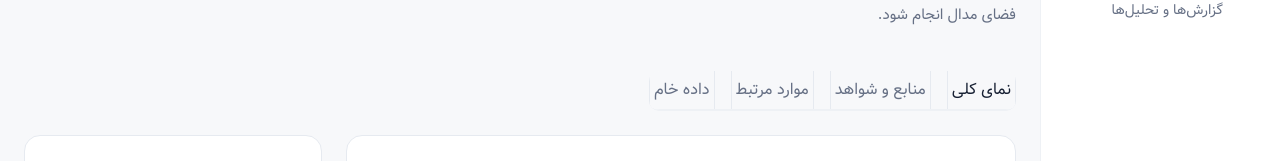
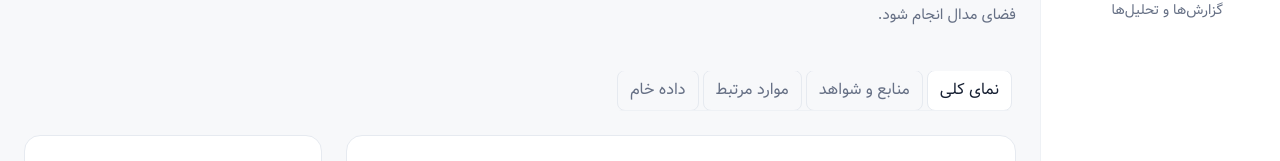
Before and after one commit to MohebaliDesign/Algonet-Didehban-Jahan, a React (Vite) app: page /details/1/1 in a window 1280 px wide. Shown: the part 327-488 px from the top of the page. Built offline with nearby package versions, Linux system fonts and the light colour scheme.

Commit message:
Adapt detail page tabs for compact layouts

```diff
--- a/src/features/details/IntelligenceDetailPage.tsx
+++ b/src/features/details/IntelligenceDetailPage.tsx
@@ -5,10 +5,11 @@ import { usePreferences } from '@/app/PreferencesProvider'
 import type { InspectorItem } from '@/app/WorkspaceProvider'
 import { Icon } from '@/components/Icon'
 import { PageHeader } from '@/components/product/PageHeader'
+import { ResponsiveTabsNav } from '@/components/product/ResponsiveTabsNav'
 import { Badge } from '@/components/ui/badge'
 import { Button } from '@/components/ui/button'
 import { Card, CardContent, CardHeader } from '@/components/ui/card'
-import { Tabs, TabsContent, TabsList, TabsTrigger } from '@/components/ui/tabs'
+import { Tabs, TabsContent } from '@/components/ui/tabs'
 import { corridors, countries, events, reports, sources } from '@/data/mock/visualMvpData'
 
 import './details.css'
@@ -56,9 +57,7 @@ export function IntelligenceDetailPage() {
     local(locale, 'جزئیات تحلیل', 'Analysis detail')
 
   const entityDomain = event?.domain ?? source?.domain
-  const scopedSources = sources
-    .filter((item) => !entityDomain || item.domain === entityDomain)
-    .slice(0, 4)
+  const scopedSources = sources.filter((item) => !entityDomain || item.domain === entityDomain).slice(0, 4)
   const relatedEvents = events
     .filter((item) => item.id !== event?.id && (!entityDomain || item.domain === entityDomain))
     .slice(0, 4)
@@ -67,6 +66,13 @@ export function IntelligenceDetailPage() {
     const search = value === 'overview' ? '' : `?tab=${value}`
     navigate({ pathname: location.pathname, search }, { replace: true, state })
   }
+
+  const tabItems = [
+    { value: 'overview', label: local(locale, 'نمای کلی', 'Overview') },
+    { value: 'sources', label: local(locale, 'منابع و شواهد', 'Sources & evidence') },
+    { value: 'related', label: local(locale, 'موارد مرتبط', 'Related') },
+    { value: 'raw', label: local(locale, 'داده خام', 'Raw data') },
+  ]
 
   return (
     <div className="page-view intelligence-detail-page" dir={locale === 'fa' ? 'rtl' : 'ltr'}>
@@ -88,12 +94,13 @@ export function IntelligenceDetailPage() {
       />
 
       <Tabs value={activeTab} onValueChange={setTab} className="detail-tabs">
-        <TabsList variant="line" className="detail-tabs-list">
-          <TabsTrigger value="overview">{local(locale, 'نمای کلی', 'Overview')}</TabsTrigger>
-          <TabsTrigger value="sources">{local(locale, 'منابع و شواهد', 'Sources & evidence')}</TabsTrigger>
-          <TabsTrigger value="related">{local(locale, 'موارد مرتبط', 'Related')}</TabsTrigger>
-          <TabsTrigger value="raw">{local(locale, 'داده خام', 'Raw data')}</TabsTrigger>
-        </TabsList>
+        <ResponsiveTabsNav
+          value={activeTab}
+          onValueChange={setTab}
+          items={tabItems}
+          ariaLabel={local(locale, 'بخش جزئیات تحلیل', 'Analysis detail section')}
+          className="detail-tabs-list"
+        />
 
         <TabsContent value="overview" className="detail-tab-content">
           <div className="detail-overview-grid">
@@ -170,7 +177,9 @@ export function IntelligenceDetailPage() {
                     </div>
                     <div>
                       <dt>{local(locale, 'تأخیر', 'Delay')}</dt>
-                      <dd>{formatNumber(corridor.delayHours, locale)} {local(locale, 'ساعت', 'hours')}</dd>
+                      <dd>
+                        {formatNumber(corridor.delayHours, locale)} {local(locale, 'ساعت', 'hours')}
+                      </dd>
                     </div>
                   </dl>
                 )}
@@ -270,7 +279,9 @@ export function IntelligenceDetailPage() {
                   >
                     <span>
                       <strong>{locale === 'fa' ? item.name : item.nameEn}</strong>
-                      <small>{item.kind} · {item.domain ?? local(locale, 'عمومی', 'General')}</small>
+                      <small>
+                        {item.kind} · {item.domain ?? local(locale, 'عمومی', 'General')}
+                      </small>
                     </span>
                     <Badge variant="outline">{item.state}</Badge>
                   </button>
```
